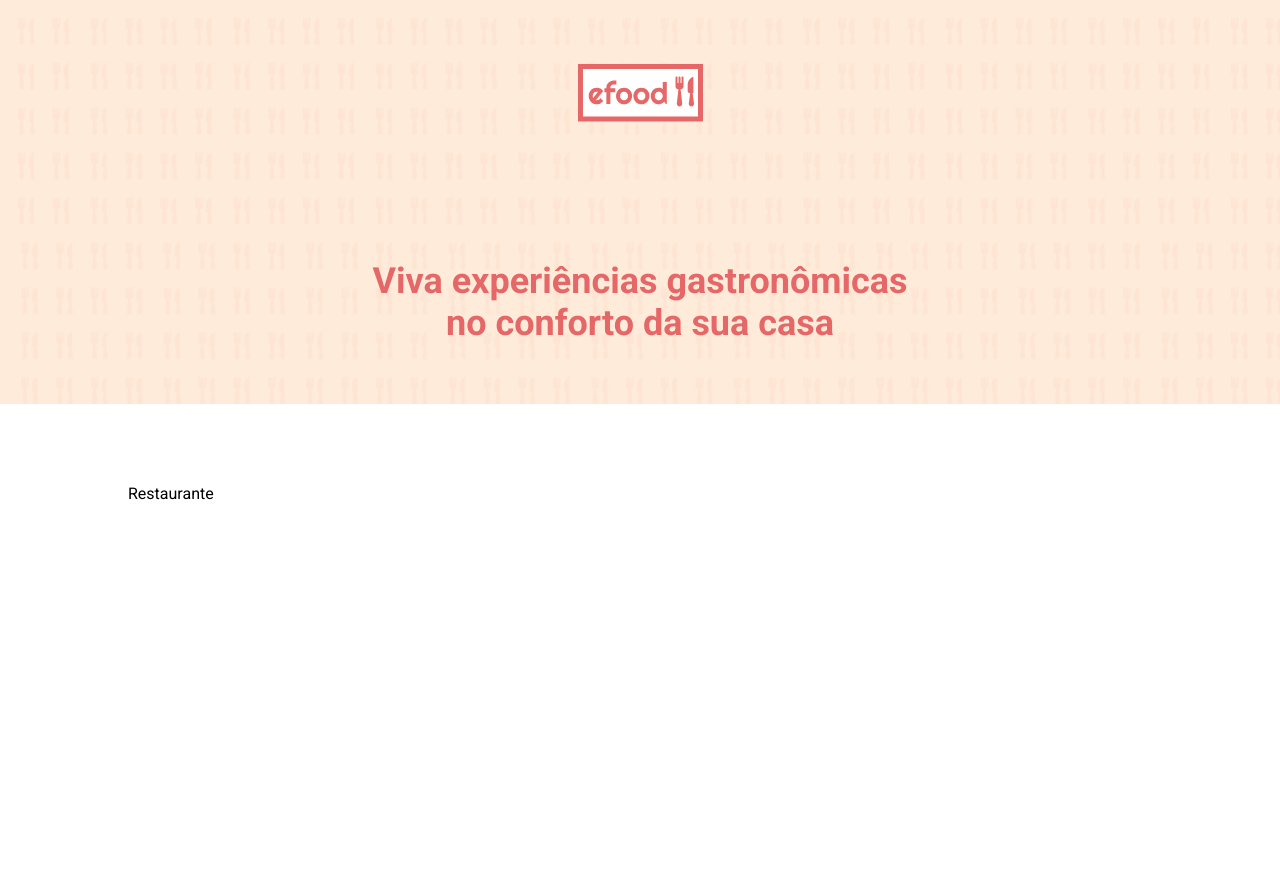
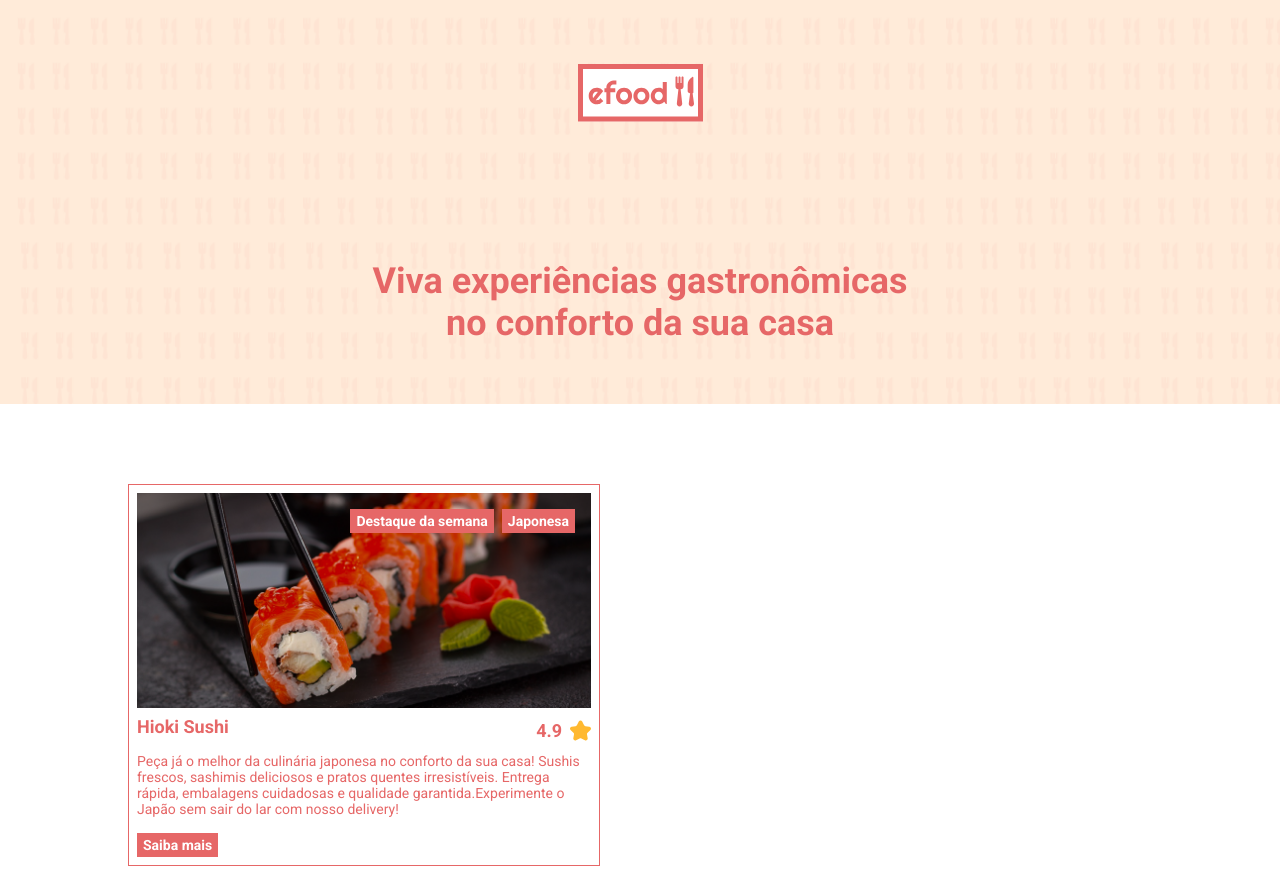
Before and after one commit to philipef-dev/e-food, a React (Vite) app: page / in a window 1280 px wide. Shown: the top 896 px of the page. Before the commit the page ends 800 px from the top, so only its background shows below. Built offline with nearby package versions, Linux system fonts and the light colour scheme.

Commit message:
Primeiro card - card modelo - ok

```diff
--- a/src/components/Restaurant/index.tsx
+++ b/src/components/Restaurant/index.tsx
@@ -1,7 +1,31 @@
-import { Container } from "../../styles/global"
+import { BntDefault, Container } from "../../styles/global"
+import start from '../../assets/images/star.svg'
+
+import { Card, Description, Header, BackroundImgCard, RestauranteSection, Title } from "./styles"
 
 const Restaurants = () => (
-    <Container>Restaurante</Container>
+    <Container>
+        <RestauranteSection>
+            <Card>
+                <BackroundImgCard>
+                    <BntDefault>Destaque da semana</BntDefault>
+                    <BntDefault>Japonesa</BntDefault>
+                </BackroundImgCard>
+
+                <Header>
+                    <Title>Hioki Sushi</Title>
+                    <div>
+                        <p>4.9</p>
+                        <img src={start} />
+                    </div>
+                </Header>
+                <Description>
+                    Peça já o melhor da culinária japonesa no conforto da sua casa! Sushis frescos, sashimis deliciosos e pratos quentes irresistíveis. Entrega rápida, embalagens cuidadosas e qualidade garantida.Experimente o Japão sem sair do lar com nosso delivery!
+                </Description>
+                <BntDefault type="button">Saiba mais</BntDefault>
+            </Card>
+        </RestauranteSection>
+    </Container>
 )
 
 export default Restaurants
--- /dev/null
+++ b/src/components/Restaurant/styles.ts
@@ -0,0 +1,58 @@
+import styled from "styled-components";
+import imgCard_1 from '../../assets/images/imgCard-1.png';
+
+export const RestauranteSection = styled.section`
+    display: grid;
+    grid-template-columns: 1gr 1fr;
+    margin-bottom: 50px;
+`
+
+export const Card = styled.div`
+    padding: 8px;
+    border: 1px solid var(--pink);
+    width: 472px;
+`
+
+export const BackroundImgCard = styled.div`
+    background-image: url(${imgCard_1});
+    background-size: cover;
+    background-repeat: no-repeat;
+
+    display: flex;
+    justify-content: end;
+    gap: 8px;
+    padding-right: 16px;
+
+    padding-top: 16px;
+    padding-bottom: 175px;
+`
+
+export const Header = styled.header`
+    display: flex;
+    align-items: center;
+    color: var(--pink);
+    font-weight: bold;
+    font-size: 18px;
+    justify-content: space-between;
+
+    div {
+        display: flex;
+        align-items: center;
+        gap: 8px
+    }
+`
+
+export const Title = styled.h3`
+    font-size: 18px;
+    font-weight: bold;
+    color: var(--pink);
+    margin-top: 8px;
+    margin-bottom: 16px;
+`
+
+export const Description = styled.p`
+    font-size: 14px;
+    font-weight: 400;
+    color: var(--pink);
+    margin-bottom: 16px;
+`
--- a/src/styles/global.ts
+++ b/src/styles/global.ts
@@ -20,3 +20,12 @@
         margin: 0 auto;
         padding-top: 80px;
 `
+
+export const BntDefault = styled.button`
+        background-color: var(--pink);
+        color: white;
+        padding: 4px 6px;
+        font-size: 14px;
+        font-weight: bold;
+        border: none ;
+`
```
Also changed, not shown: src/assets/images/imgCard-1.png (added), src/assets/images/star.svg (added).
